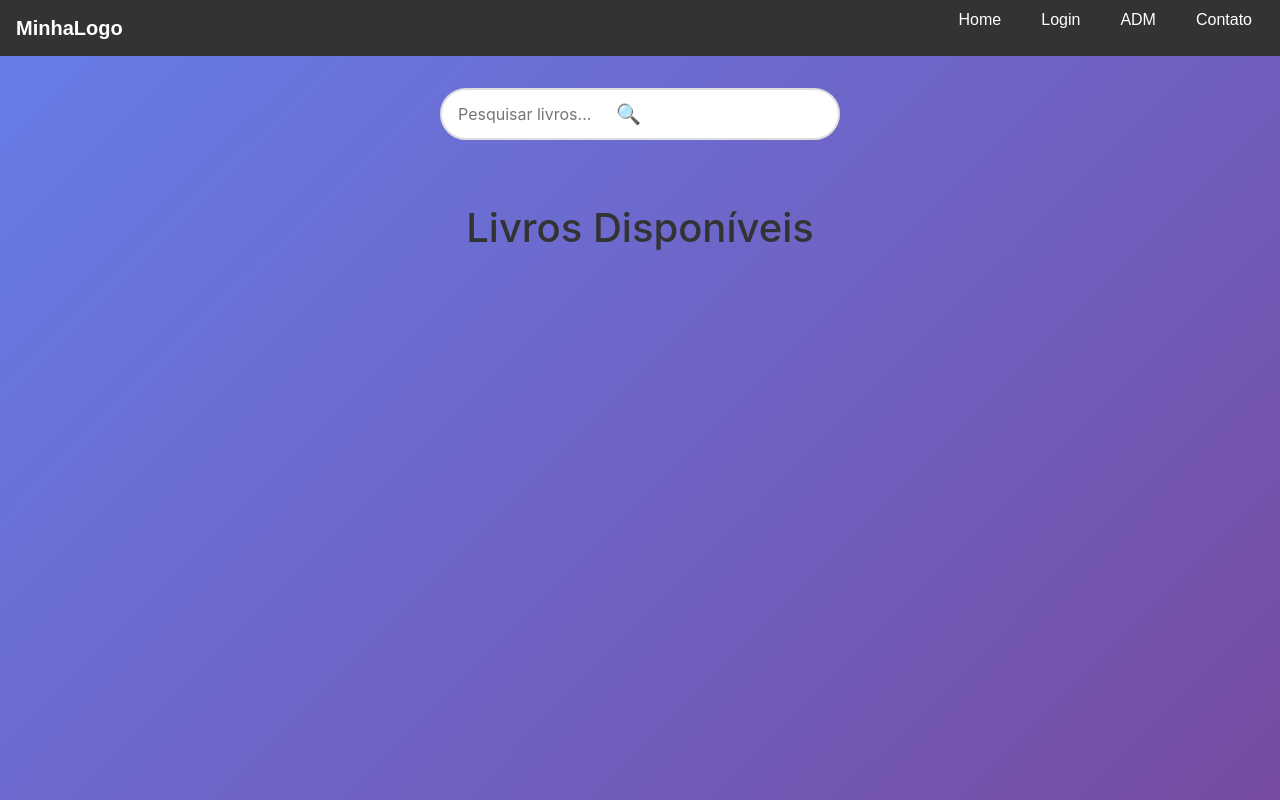
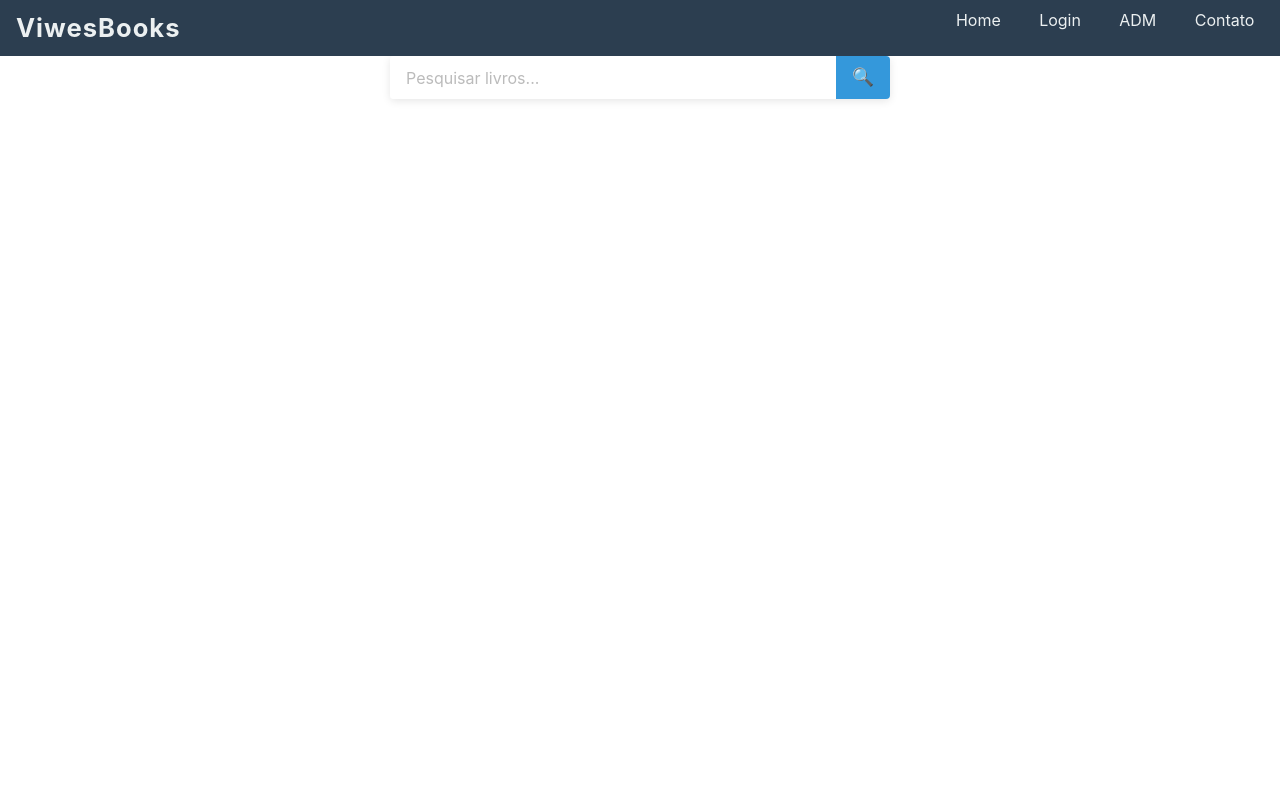
Before and after one commit to dalvan-de-santos/resumo_livros, a Django app: page / in a window 1280 px wide. Run offline with Django 5.2, Linux system fonts and the light colour scheme; data that the repository does not hold is empty.

Commit message:
adicionando api para buscar livros

```diff
--- a/book/static/css/style.css
+++ b/book/static/css/style.css
@@ -4,414 +4,213 @@
   box-sizing: border-box;
 }
 
-/* Plano de fundo e fonte */
 body {
-  min-height: 100vh;
-  justify-content: center;
-  background: linear-gradient(135deg, #667eea 0%, #764ba2 100%);
-  font-family: 'Segoe UI', Tahoma, sans-serif;
+  font-family: 'Segoe UI', Tahoma, Geneva, Verdana, sans-serif;
+  background-color: #f4f4f4;
 }
 
-/* Container do login */
-.login-container {
-  background: #ffffff;
-  padding: 2rem 2.5rem;
-  border-radius: 8px;
-  width: 100%;
-  max-width: 400px;
-  box-shadow: 0 10px 25px rgba(0, 0, 0, 0.1);
-  text-align: center;
-}
-
-/* Título e descrição */
-.login-container h1 {
-  margin-bottom: 0.5rem;
-  color: #333333;
-}
-.login-container p {
-  margin-bottom: 1.5rem;
-  color: #666666;
-  font-size: 0.95rem;
-}
-
-/* Agrupamento de campos */
-.form-row {
-  display: grid;
-  gap: 1rem;
-}
-
-/* Form-group styling */
-.form-group {
-  text-align: left;
-}
-
-/* Labels */
-.form-group label {
-  display: block;
-  margin-bottom: 0.3rem;
-  color: #444444;
-  font-size: 0.9rem;
-}
-
-/* Inputs */
-.form-group input {
-  width: 100%;
-  padding: 0.6rem 0.8rem;
-  border: 1px solid #cccccc;
-  border-radius: 4px;
-  font-size: 0.95rem;
-  transition: border-color 0.2s;
-}
-.form-group input:focus {
-  outline: none;
-  border-color: #667eea;
-}
-
-/* Botão */
-button {
-  margin-top: 1.2rem;
-  width: 100%;
-  padding: 0.7rem;
-  background: #667eea;
-  color: #ffffff;
-  font-size: 1rem;
-  border: none;
-  border-radius: 4px;
-  cursor: pointer;
-  transition: background 0.3s;
-}
-button:hover {
-  background: #5a67d8;
-}
-
-@media (max-width: 480px) {
-  .login-container {
-    padding: 1.5rem 1.8rem;
-  }
-}
-/* --------------------------- */
+/* Navbar container */
 .navbar {
-  position: fixed;
   display: flex;
   justify-content: space-between;
   align-items: center;
-  background-color: #333;
-  padding: 0.75rem 1.5rem;
-  font-family: Arial, sans-serif;
+  background-color: #2c3e50;
+  padding: 0.8rem 1.5rem;
+  position: relative;
+  z-index: 100;
 }
 
 /* Logo */
 .navbar .logo a {
-  color: #fff;
+  color: #ecf0f1;
+  font-size: 1.6rem;
+  font-weight: bold;
   text-decoration: none;
-  font-size: 1.25rem;
-  font-weight: bold;
+  letter-spacing: 1px;
 }
 
-/* Links de navegação */
+/* Links principais */
 .navbar .nav-links {
   list-style: none;
   display: flex;
-  gap: 1rem;
+  gap: 1.2rem;
 }
 
 .navbar .nav-links li a {
-  color: #fff;
+  color: #ecf0f1;
   text-decoration: none;
-  padding: 0.5rem 0.75rem;
-  transition: background-color 0.3s;
+  padding: 0.4rem 0.6rem;
+  transition: background 0.3s, color 0.3s;
 }
 
 .navbar .nav-links li a:hover {
-  background-color: #555;
+  background-color: #ecf0f1;
+  color: #2c3e50;
   border-radius: 4px;
 }
 
-/* Toggle (para mobile) */
+/* Ícone de menu (hamburger) */
 .menu-toggle {
   display: none;
   flex-direction: column;
+  justify-content: space-between;
+  width: 24px;
+  height: 18px;
   cursor: pointer;
 }
 
 .menu-toggle span {
+  display: block;
   height: 3px;
-  width: 25px;
-  background: #fff;
-  margin-bottom: 4px;
+  background-color: #ecf0f1;
   border-radius: 2px;
+  transition: transform 0.3s, opacity 0.3s;
 }
 
-/* Responsividade */
+/* Estado “ativo” do menu (quando clicado) */
+.menu-toggle.active span:nth-child(1) {
+  transform: translateY(7.5px) rotate(45deg);
+}
+
+.menu-toggle.active span:nth-child(2) {
+  opacity: 0;
+}
+
+.menu-toggle.active span:nth-child(3) {
+  transform: translateY(-7.5px) rotate(-45deg);
+}
+
+/* Media query para telas menores */
 @media (max-width: 768px) {
+  .menu-toggle {
+    display: flex;
+  }
+
   .navbar .nav-links {
     position: absolute;
+    top: 100%;
     right: 0;
-    top: 100%;
-    background: #333;
+    background-color: #2c3e50;
     flex-direction: column;
     width: 200px;
     transform: translateX(100%);
-    transition: transform 0.3s ease-in;
+    transition: transform 0.3s ease-in-out;
+    padding: 1rem;
+    gap: 1rem;
   }
 
   .navbar .nav-links.open {
     transform: translateX(0);
   }
-
-  .menu-toggle {
-    display: flex;
-  }
-}
-/* -------------------------------- */
-.admin-header {
-  display: flex;
-  justify-content: space-between;
-  align-items: center;
-  background-color: #2c3e50;
-  padding: 1rem 2rem;
-  font-family: 'Segoe UI', Tahoma, sans-serif;
-  box-shadow: 0 2px 5px rgba(0, 0, 0, 0.2);
 }
 
+/* ------------------------------------------ */
 
-/* Navegação */
-.admin-nav {
+
+/* Formulário de busca */
+.search {
   display: flex;
-  gap: 1rem;
+  justify-content: center;
+  margin-bottom: 2rem;
 }
 
-.nav-link {
-  color: #ecf0f1;
-  text-decoration: none;
-  padding: 0.5rem 0.75rem;
-  border: 2px solid transparent;
+.search form {
+  display: flex;
+  width: 100%;
+  max-width: 500px;
+  box-shadow: 0 2px 8px rgba(0,0,0,0.1);
   border-radius: 4px;
-  transition:
-    background-color 0.3s ease,
-    border-color 0.3s ease,
-    color 0.3s ease;
+  overflow: hidden;
+  background-color: #fff;
 }
 
-.nav-link:hover {
-  background-color: #ecf0f1;
-  color: #2c3e50;
-  border-color: #2980b9;
-}
-/* ----------------------------------- */
-.table-container {
-  overflow-x: auto;
-  margin: 1rem 0;
+.search input[type="text"] {
+  flex: 1;
+  padding: 0.6rem 1rem;
+  border: none;
+  font-size: 1rem;
 }
 
-/* Estilos principais da tabela */
-.styled-table {
-  width: 100%;
-  border-collapse: collapse;
-  font-family: 'Segoe UI', Tahoma, sans-serif;
-  font-size: 0.95rem;
-  box-shadow: 0 2px 8px rgba(0, 0, 0, 0.1);
+.search input[type="text"]::placeholder {
+  color: #bbb;
 }
 
-/* Cabeçalho */
-.styled-table thead {
-  background-color: #2c3e50;
-  color: #ecf0f1;
-  text-align: left;
+.search button {
+  background-color: #3498db;
+  border: none;
+  padding: 0 1rem;
+  cursor: pointer;
+  transition: background-color 0.3s;
+  color: #fff;
+  font-size: 1.1rem;
 }
 
-.styled-table th,
-.styled-table td {
-  padding: 0.75rem 1rem;
-  border: 1px solid #ddd;
+.search button:hover {
+  background-color: #2980b9;
 }
 
-/* Linhas zebras */
-.styled-table tbody tr:nth-of-type(odd) {
-  background-color: #f8f8f8;
+/* ---------------------------------------- */
+
+.container {
+  display: grid;
+  grid-template-columns: repeat(auto-fit, minmax(160px, 1fr));
+  gap: 40px;              /* espaçamento de 40px entre os cards */
+  padding: 0 20px;        /* afastamento de 20px das laterais da tela */
+  max-width: 1200px;      /* largura máxima do container */
+  margin: 20px auto;      /* centraliza o container horizontalmente */
 }
 
-.styled-table tbody tr:nth-of-type(even) {
-  background-color: #ffffff;
+/* Cada card de livro */
+.container > div > div {
+  background-color: #fff;
+  border-radius: 8px;
+  overflow: hidden;
+  transition: transform 0.2s, box-shadow 0.2s;
+  max-width: 200px;       /* largura máxima de 200px por card */
+  margin: 0 auto;         /* centraliza card dentro da célula do grid */
 }
 
-/* Hover nas linhas */
-.styled-table tbody tr:hover {
-  background-color: #e1e5ea;
+/* Efeito de elevação ao passar o mouse */
+.container > div > div:hover {
+  transform: translateY(-5px);
+  box-shadow: 0 4px 12px rgba(0,0,0,0.15);
 }
 
-/* Rodapé mais marcante */
-.styled-table tbody tr:last-of-type {
-  border-bottom: 2px solid #2c3e50;
+/* Wrapper da imagem com proporção fixa */
+.book-image-wrapper {
+  width: 100%;
+  padding-bottom: 140%;   /* altura = 140% da largura (você pode ajustar) */
+  position: relative;
+  background-color: #f0f0f0;
 }
 
-/* Caption (opcional) */
-.styled-table caption {
-  caption-side: top;
-  text-align: left;
-  font-weight: bold;
-  margin-bottom: 0.5rem;
-}
-
-/* Responsividade básica */
-@media (max-width: 600px) {
-  .styled-table thead {
-    display: none;
-  }
-  .styled-table,
-  .styled-table tbody,
-  .styled-table tr,
-  .styled-table td {
-    display: block;
-    width: 100%;
-  }
-  .styled-table tr {
-    margin-bottom: 1rem;
-  }
-  .styled-table td {
-    text-align: right;
-    padding-left: 50%;
-    position: relative;
-  }
-  .styled-table td::before {
-    content: attr(data-label);
-    position: absolute;
-    left: 1rem;
-    width: calc(50% - 2rem);
-    text-align: left;
-    font-weight: bold;
-  }
-}
-
-/* ---------------------------------- */
-
- .container {
-  max-width: 1200px;
-  margin: 0 auto;
-  padding: 2rem 1rem;
-}
-
-.container h1 {
-  text-align: center;
-  font-size: 2.5rem;
-  margin-bottom: 1.5rem;
-  color: #333;
-}
-
-.grid {
-  display: grid;
-  grid-template-columns: repeat(auto-fit, minmax(240px, 1fr));
-  gap: 1.5rem;
-}
-
-.book-card {
-  background: #ffffff;
-  border-radius: 8px;
-  box-shadow: 0 4px 12px rgba(0,0,0,0.08);
-  overflow: hidden;
-  transition: transform 0.3s ease, box-shadow 0.3s ease;
-}
-
-.book-card:hover {
-  transform: translateY(-5px);
-  box-shadow: 0 8px 20px rgba(0,0,0,0.12);
-}
-
-.book-image-wrapper {
-  width: 100%;
-  height: 0;
-  padding-top: 130%; /* Proporção controle altura */
-  position: relative;
-  overflow: hidden;
-}
-
+/* Imagem em si */
 .book-image-wrapper img {
   position: absolute;
-  top: 0;
-  left: 0;
   width: 100%;
   height: 100%;
   object-fit: cover;
 }
 
+/* Conteúdo do card */
 .book-card-content {
-  padding: 1rem;
+  padding: 0.8rem 1rem;
+  text-align: center;
 }
 
 .book-title {
   display: block;
-  font-size: 1.25rem;
-  color: #222;
-  margin-bottom: 0.75rem;
+  font-size: 1.1rem;
+  margin-bottom: 0.5rem;
+  color: #2c3e50;
   text-decoration: none;
-  transition: color 0.2s ease;
-}
-
-.book-title:hover {
-  color: #007acc;
 }
 
 .field {
-  display: flex;
-  justify-content: space-between;
-  margin-bottom: 0.5rem;
-  font-size: 0.925rem;
+  font-size: 0.9rem;
+  color: #555;
 }
 
 .field-label {
-  color: #666;
+  font-weight: bold;
 }
-
-.field-value {
-  color: #444;
-  font-weight: 500;
-}
-/* ------------------------------------------------ */
-
-.search {
-      max-width: 400px;
-      margin: 2rem auto;
-    }
-
-    /* Form com posição relativa para o botão interno */
-    .search form {
-      position: relative;
-    }
-
-    /* Input estilizado */
-    .search input[type="text"] {
-      width: 100%;
-      padding: 0.75rem 3rem 0.75rem 1rem;
-      font-size: 1rem;
-      border: 2px solid #ddd;
-      border-radius: 50px;
-      transition: border-color 0.2s ease, box-shadow 0.2s ease;
-    }
-
-    /* Foco no input */
-    .search input[type="text"]:focus {
-      border-color: #000dff;
-      box-shadow: 0 0 6px rgba(0, 13, 255, 0.2);
-      outline: none;
-    }
-
-    /* Botão de submit posicionado sobre o input */
-    .search button {
-      position: absolute;
-      top: 50%;
-      right: 0.75rem;
-      transform: translateY(-50%);
-      background: none;
-      border: none;
-      cursor: pointer;
-      font-size: 1.25rem;
-      color: #777;
-      padding: 0;
-      line-height: 1;
-    }
-
-    /* Efeito hover no ícone */
-    .search button:hover {
-      color: #000dff;
-    }
-  /* ---------------------------------------------- */
--- a/book/templates/base.html
+++ b/book/templates/base.html
@@ -8,7 +8,7 @@
 <body>
     <nav class="navbar">
   <div class="logo">
-    <a href="#">MinhaLogo</a>
+    <a href="#">ViwesBooks</a>
   </div>
     <ul class="nav-links">
             <li><a href="{% url 'homepage' %}">Home</a></li>
@@ -16,7 +16,7 @@
             {% if user|can:'acessar_adm' %}
               <li><a href="{% url 'adm' %}">ADM</a></li>
             {% endif %}
-            <li><a href="#contato">Contato</a></li>
+            <li><a href="#">Contato</a></li>
     </ul>
   <div class="menu-toggle">
         <span></span>
--- a/book/templates/pages/index.html
+++ b/book/templates/pages/index.html
@@ -2,7 +2,7 @@
 
 {% block content %}
      <div class="search">
-    <form action="" method="get">
+    <form action="{% url 'buscar_livros' %}" method="get">
       <input
         type="text"
         name="q"
@@ -14,11 +14,12 @@
       </button>
     </form>
   </div>
+
    <div class="container">
-  <h1>Livros Disponíveis</h1>
-  <div class="grid">
+
+  <div>
     {% for livro in livros %}
-      <div class="book-card">
+      <div>
         {% if livro.picture %}
           <div class="book-image-wrapper">
             <img src="{{ livro.picture.url }}" alt="Capa de {{ livro.title }}">
@@ -36,6 +37,7 @@
           </div>
         </div>
       </div>
+      <hr>
     {% endfor %}
   </div>
 
--- a/book/urls.py
+++ b/book/urls.py
@@ -11,4 +11,5 @@ urlpatterns = [
     path('criar_post/', views.criar_post, name='criar_post'),
     path('delete/<str:id>/', views.delete_editor, name='delete_editor'),
     path('detalhe/<str:id>/', views.detalhe_livro, name='detalhe_livro'),
+    path('livros/', views.buscar_livro, name='buscar_livros')
 ]
--- a/book/views.py
+++ b/book/views.py
@@ -8,6 +8,7 @@ from django.contrib.auth import logout
 from .forms import LivrosForm
 from django.contrib.auth.decorators import login_required
 from rolepermissions.decorators import has_permission_decorator
+import requests
 
 def homepage(request):
     livros = Livros.objects.all()
@@ -66,6 +67,7 @@ def adm(request):
 
 
 @login_required
+@has_permission_decorator('criar_post')
 def criar_post(request):
 
     if request.method == "POST":
@@ -93,3 +95,28 @@ def detalhe_livro(request, id):
     livro = Livros.objects.filter(id=id)
     print(livro)
     return render(request, 'pages/detalhe_livro.html', {'livros': livro})
+
+
+def buscar_livro(request):
+    termo = request.GET.get("q", "")
+    livros = []
+
+    if termo:
+        url = "https://www.googleapis.com/books/v1/volumes"
+        params = {"q": termo, "maxResults": 10}
+        resp = requests.get(url, params=params).json()
+
+        for item in resp.get("items", []):
+            info = item.get("volumeInfo", {})
+            livros.append({
+                "titulo": info.get("title"),
+                "autores": info.get("authors", []),
+                "resumo": info.get("description", ""),
+                "ano": info.get("publishedDate", ""),
+                "editora": info.get("publisher", ""),
+                "capa": info.get("imageLinks", {}).get("thumbnail"),
+                "generos": info.get("categories", []),
+            })
+
+            return render(request, 'pages/book_list.html', {'livros': livros, 'termo': termo})
+    return render(request, 'pages/book_list.html')
```
Also changed, not shown: book/templates/pages/book_list.html (added, +34 -0 lines), book/tests.py (+10 -0 lines).
